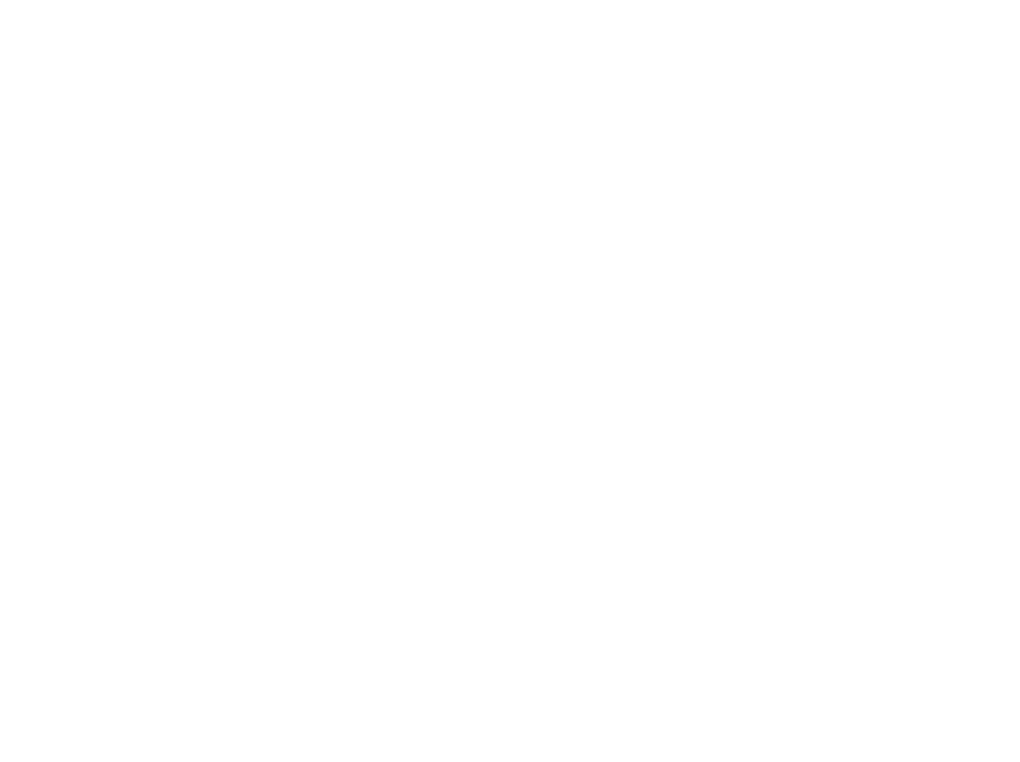
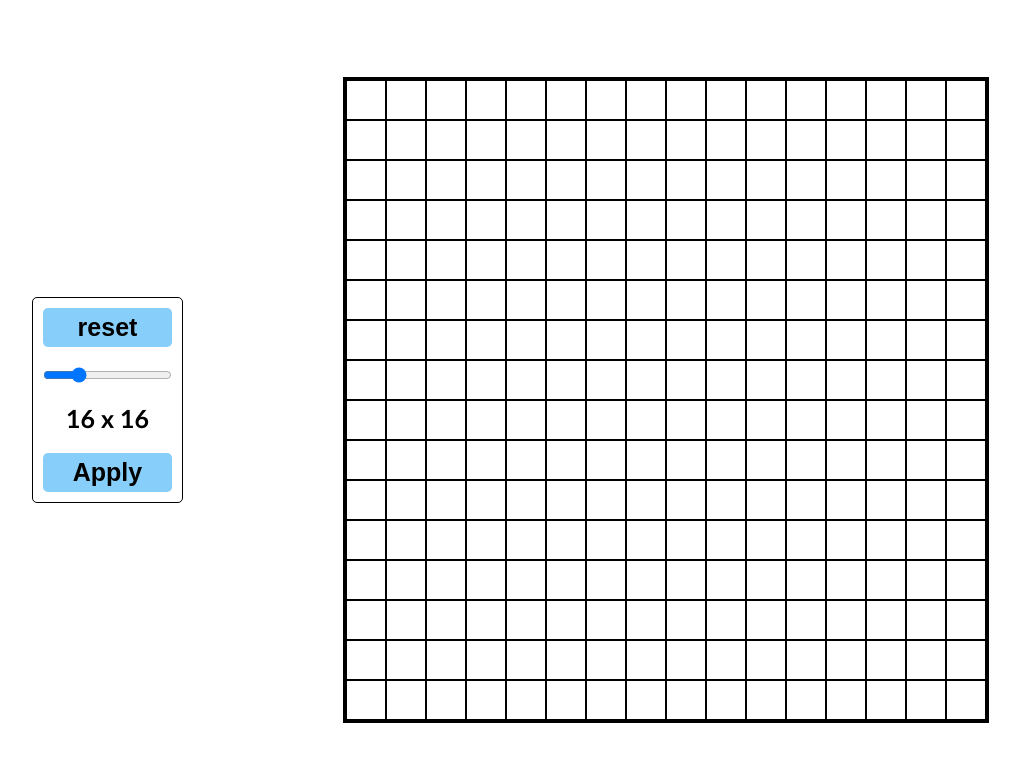
Before and after one commit to abdullah-safaee/Etch-a-sketch, a plain HTML site: page index.html in a window 1280 px wide. Shown: the whole page, without its empty margins (131-1151 px from the left). Drawn offline with Linux system fonts and the light colour scheme.

Commit message:
Finish project with ui

```diff
--- a/index.html
+++ b/index.html
@@ -5,9 +5,22 @@
     <meta name="viewport" content="width=device-width, initial-scale=1.0">
     <title>Etch-a-sketch</title>
     <link rel="stylesheet" href="style.css">
-    <script src="script.js"></script>
+    <script src="script.js" defer></script>
 </head>
 <body>
+    <div class="container">
 
+        <div class="controls">
+            <button class="reset">reset</button>
+            <input type="range" name="" id="grid-size" class="grid-size" min="8" max="40" value="16">
+            <div class="grid-size-display"></div>
+            <button class="apply">Apply</button>
+        </div>
+
+        <div class="grid">
+
+        </div>
+
+    </div>
 </body>
 </html>
--- a/script.js
+++ b/script.js
@@ -0,0 +1,57 @@
+let grid = document.querySelector('div.grid')
+let gridSize = document.querySelector('.grid-size')
+let gridValue = document.querySelector('.grid-size-display')
+let gridDim = parseFloat(getComputedStyle(grid,null).getPropertyValue('height'))
+let boxes = document.querySelectorAll('.box')
+let resetBtn = document.querySelector('.reset')
+let applyBtn = document.querySelector('.apply')
+
+let squareSize = gridSize.value
+gridValue.textContent = `${squareSize} x ${squareSize}`
+
+createGrid(parseInt(gridValue.textContent))
+
+function sizingBoxes(size) {
+    document.querySelectorAll('.box').forEach(item => {
+        item.style.width = `${gridDim/size}px`
+        item.style.height = `${gridDim/size}px`
+        console.log(item.clientWidth)
+    })
+}
+
+function createGrid(size) {
+    for (let i = 0; i<size; i++){
+        for(let j =0; j<size; j++){
+            let div = document.createElement('div')
+            div.classList.add('box')
+            grid.appendChild(div)
+        }
+    }
+    console.log('hello')
+    sizingBoxes(size)
+
+}
+
+
+function reset(){
+    while(grid.firstChild){
+        grid.firstChild.remove()
+    }
+    createGrid(parseInt(gridValue.textContent))
+}
+
+grid.addEventListener('mouseover', function (e) {
+    // Add the "active" class to only divs with a "box" class
+    if (e.target.matches('.box')) {
+      e.target.classList.add('active');
+    }
+});
+
+gridSize.addEventListener('input', function (e) {
+    squareSize = e.target.value;
+    gridValue.textContent = `${squareSize}x${squareSize}`;
+});
+
+
+resetBtn.addEventListener('click',reset)
+applyBtn.addEventListener('click',reset)
--- a/style.css
+++ b/style.css
@@ -0,0 +1,55 @@
+*{
+    padding: 0;
+    margin: 0;
+    border: 0;
+    outline: 0;
+    box-sizing: border-box;
+    text-decoration: none;
+    list-style-type: none;
+}
+
+.container{
+    display: flex;
+    justify-content: space-evenly;
+    align-items: center;
+    height: 100vh;
+}
+
+.controls{
+    border: 1px solid black;
+    border-radius: 5px;
+    display: flex;
+    flex-direction: column;
+    font-size: 25px;
+    font-weight: bold;
+    font-family: 'Gill Sans', 'Gill Sans MT', 'Trebuchet MS', sans-serif;
+    text-align: center;
+    padding: 10px;
+    gap: 20px;
+}
+
+.controls button{
+    font-size: 25px;
+    font-weight: bold;
+    font-family: sans-serif;
+    border-radius: 5px;
+    background-color: lightskyblue;
+    cursor: pointer;
+    padding: 5px;
+}
+
+.grid{
+    height: 80vh;
+    width: 80vh;
+    display: flex;
+    flex-wrap: wrap;
+    outline: solid;
+}
+
+.grid .box{
+    border: 1px solid black;
+}
+
+.active{
+    background-color: peachpuff;
+}
```
